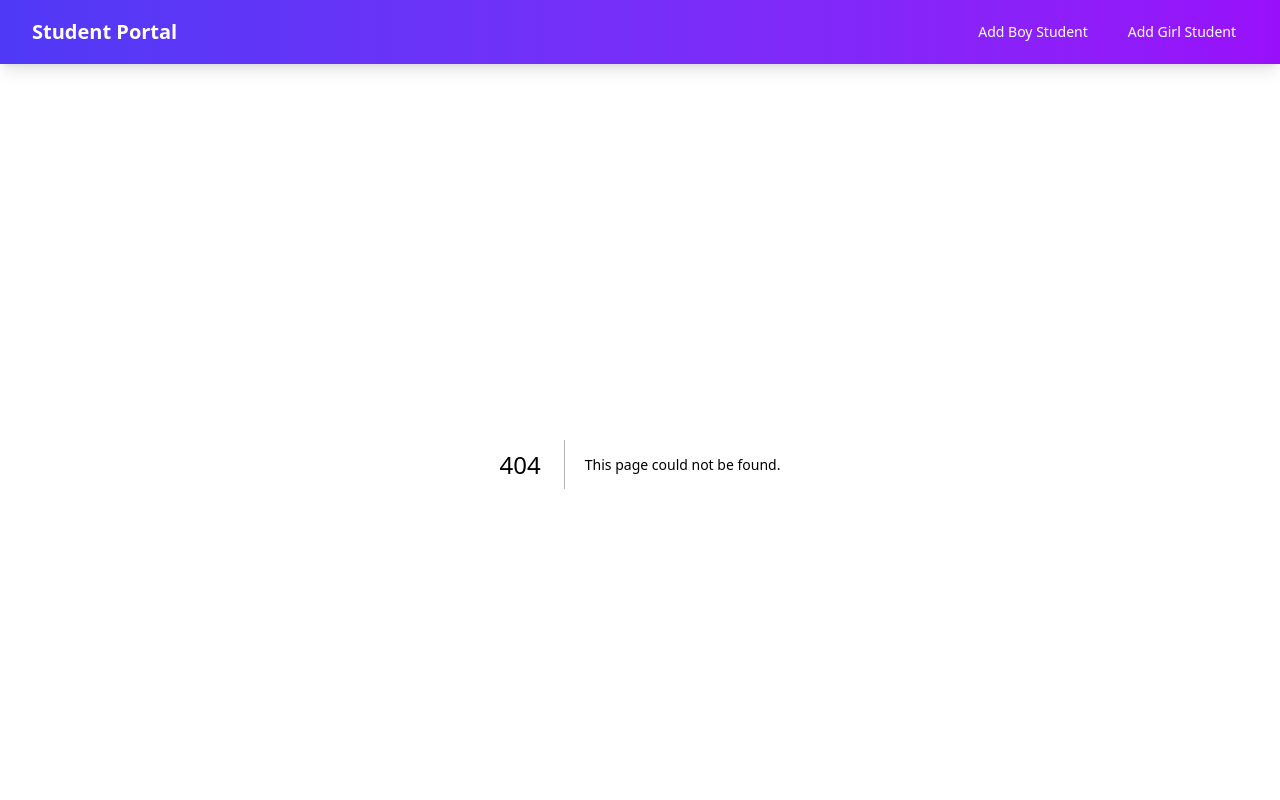
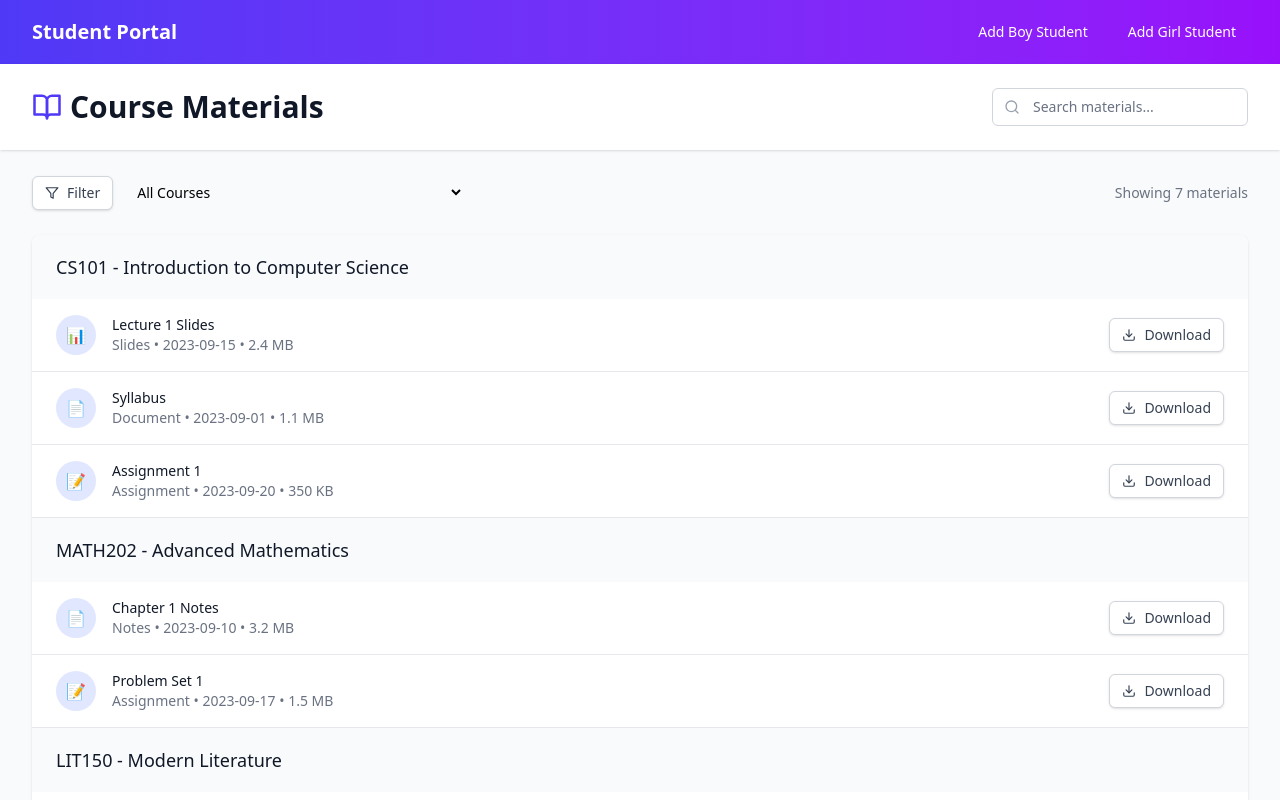
Before and after one commit to chaitu999projects/NextJS-Day-3, a Next.js app: page /materials in a window 1280 px wide. Before the commit this address had no page. Shown: the top 800 px of the page. Built offline with nearby package versions, Linux system fonts and the light colour scheme.

Commit message:
api routing was changed

```diff
--- a/package.json
+++ b/package.json
@@ -14,7 +14,8 @@
     "mongoose": "^8.17.1",
     "next": "15.4.6",
     "react": "19.1.0",
-    "react-dom": "19.1.0"
+    "react-dom": "19.1.0",
+    "react-icons": "^5.5.0"
   },
   "devDependencies": {
     "@tailwindcss/postcss": "^4",
--- a/src/app/Components/Navbar/Navbar.jsx
+++ b/src/app/Components/Navbar/Navbar.jsx
@@ -12,7 +12,7 @@ const Navbar = () => {
       <div className="max-w-7xl mx-auto px-4 sm:px-6 lg:px-8">
         <div className="flex items-center justify-between h-16">
           <div className="flex-shrink-0 flex items-center">
-            <span className="text-white font-bold text-xl">Student Portal</span>
+            <span className="text-white font-bold text-xl"><Link href='/'>Student Portal</Link></span>
           </div>
 
           <div className="hidden md:block">
--- a/src/app/addstudents/addboys/page.jsx
+++ b/src/app/addstudents/addboys/page.jsx
@@ -18,7 +18,7 @@ const AddBoys = () => {
         setIsSubmitting(true);
 
         try {
-            const res = await fetch("http://localhost:3000/api/collage/students/boys", {
+            const res = await fetch("/api/collage/students/boys", {
                 method: "POST",
                 headers: {
                     "Content-Type": "application/json",
--- /dev/null
+++ b/src/app/materials/page.jsx
@@ -0,0 +1,123 @@
+import Link from 'next/link';
+import { FiDownload, FiSearch, FiFilter, FiBookOpen } from 'react-icons/fi';
+
+const MaterialsPage = () => {
+  // Sample course materials data
+  const courses = [
+    {
+      id: 1,
+      title: 'Introduction to Computer Science',
+      code: 'CS101',
+      materials: [
+        { name: 'Lecture 1 Slides', type: 'slides', date: '2023-09-15', size: '2.4 MB' },
+        { name: 'Syllabus', type: 'document', date: '2023-09-01', size: '1.1 MB' },
+        { name: 'Assignment 1', type: 'assignment', date: '2023-09-20', size: '350 KB' },
+      ]
+    },
+    {
+      id: 2,
+      title: 'Advanced Mathematics',
+      code: 'MATH202',
+      materials: [
+        { name: 'Chapter 1 Notes', type: 'notes', date: '2023-09-10', size: '3.2 MB' },
+        { name: 'Problem Set 1', type: 'assignment', date: '2023-09-17', size: '1.5 MB' },
+      ]
+    },
+    {
+      id: 3,
+      title: 'Modern Literature',
+      code: 'LIT150',
+      materials: [
+        { name: 'Reading List', type: 'document', date: '2023-09-05', size: '800 KB' },
+        { name: 'Analysis Template', type: 'template', date: '2023-09-12', size: '1.2 MB' },
+      ]
+    }
+  ];
+
+  return (
+    <div className="min-h-screen bg-gray-50">
+      {/* Header */}
+      <header className="bg-white shadow">
+        <div className="max-w-7xl mx-auto px-4 py-6 sm:px-6 lg:px-8 flex justify-between items-center">
+          <h1 className="text-3xl font-bold text-gray-900 flex items-center">
+            <FiBookOpen className="mr-2 text-indigo-600" />
+            Course Materials
+          </h1>
+          <div className="relative w-64">
+            <div className="absolute inset-y-0 left-0 pl-3 flex items-center pointer-events-none">
+              <FiSearch className="text-gray-400" />
+            </div>
+            <input
+              type="text"
+              placeholder="Search materials..."
+              className="block w-full pl-10 pr-3 py-2 border border-gray-300 rounded-md leading-5 bg-white placeholder-gray-500 focus:outline-none focus:ring-indigo-500 focus:border-indigo-500 sm:text-sm"
+            />
+          </div>
+        </div>
+      </header>
+
+      {/* Main Content */}
+      <main className="max-w-7xl mx-auto px-4 py-6 sm:px-6 lg:px-8">
+        {/* Filters */}
+        <div className="mb-6 flex flex-col sm:flex-row justify-between items-start sm:items-center gap-4">
+          <div className="flex items-center space-x-2">
+            <button className="inline-flex items-center px-3 py-2 border border-gray-300 shadow-sm text-sm leading-4 font-medium rounded-md text-gray-700 bg-white hover:bg-gray-50 focus:outline-none focus:ring-2 focus:ring-offset-2 focus:ring-indigo-500">
+              <FiFilter className="mr-2" />
+              Filter
+            </button>
+            <select className="block w-full pl-3 pr-10 py-2 text-base border-gray-300 focus:outline-none focus:ring-indigo-500 focus:border-indigo-500 sm:text-sm rounded-md">
+              <option>All Courses</option>
+              {courses.map(course => (
+                <option key={course.id} value={course.id}>{course.code}: {course.title}</option>
+              ))}
+            </select>
+          </div>
+          <div className="text-sm text-gray-500">
+            Showing {courses.reduce((acc, course) => acc + course.materials.length, 0)} materials
+          </div>
+        </div>
+
+        {/* Course Materials List */}
+        <div className="bg-white shadow overflow-hidden sm:rounded-lg">
+          {courses.map(course => (
+            <div key={course.id} className="border-b border-gray-200 last:border-b-0">
+              <div className="px-4 py-5 sm:px-6 bg-gray-50">
+                <h3 className="text-lg leading-6 font-medium text-gray-900">
+                  {course.code} - {course.title}
+                </h3>
+              </div>
+              <div className="divide-y divide-gray-200">
+                {course.materials.map((material, index) => (
+                  <div key={index} className="px-4 py-4 sm:px-6 hover:bg-gray-50 transition-colors">
+                    <div className="flex items-center justify-between">
+                      <div className="flex items-center">
+                        <div className="flex-shrink-0 h-10 w-10 rounded-full bg-indigo-100 flex items-center justify-center">
+                          <span className="text-indigo-600">
+                            {material.type === 'slides' ? '📊' :
+                             material.type === 'assignment' ? '📝' : '📄'}
+                          </span>
+                        </div>
+                        <div className="ml-4">
+                          <h4 className="text-sm font-medium text-gray-900">{material.name}</h4>
+                          <p className="text-sm text-gray-500">
+                            {material.type.charAt(0).toUpperCase() + material.type.slice(1)} • {material.date} • {material.size}
+                          </p>
+                        </div>
+                      </div>
+                      <button className="ml-4 inline-flex items-center px-3 py-1.5 border border-gray-300 shadow-sm text-sm font-medium rounded-md text-gray-700 bg-white hover:bg-gray-50 focus:outline-none focus:ring-2 focus:ring-offset-2 focus:ring-indigo-500">
+                        <FiDownload className="mr-2" />
+                        Download
+                      </button>
+                    </div>
+                  </div>
+                ))}
+              </div>
+            </div>
+          ))}
+        </div>
+      </main>
+    </div>
+  );
+};
+
+export default MaterialsPage;
--- a/src/app/page.js
+++ b/src/app/page.js
@@ -1,12 +1,58 @@
-import React from 'react'
-import Navbar from './Components/Navbar/Navbar'
+import React from 'react';
+import Link from 'next/link';
 
-const page = () => {
+const HomePage = () => {
   return (
-    <div>
-      <h1 className='text-9xl'>REDDY</h1>
+    <div className="min-h-screen bg-gradient-to-br from-blue-50 to-indigo-100">
+
+      {/* Hero Section */}
+      <div className="max-w-7xl mx-auto px-4 sm:px-6 lg:px-8 py-16 md:py-24">
+        <div className="text-center">
+          <h1 className="text-4xl md:text-6xl font-extrabold tracking-tight text-gray-900">
+            Welcome to <span className="text-indigo-600">Your Student Portal</span>
+          </h1>
+          <p className="mt-6 max-w-lg mx-auto text-xl text-gray-500">
+            Access your courses, grades, and academic resources all in one place.
+          </p>
+          <div className="mt-10 flex justify-center gap-4">
+            <Link href="/" className="px-8 py-3 border border-transparent text-base font-medium rounded-md text-white bg-indigo-600 hover:bg-indigo-700 md:py-4 md:text-lg md:px-10 transition-colors">
+              Go to Dashboard
+            </Link>
+            <Link href="/courses" className="px-8 py-3 border border-transparent text-base font-medium rounded-md text-indigo-700 bg-indigo-100 hover:bg-indigo-200 md:py-4 md:text-lg md:px-10 transition-colors">
+              Browse Courses
+            </Link>
+          </div>
+        </div>
+      </div>
+
+      {/* Quick Access Cards */}
+      <div className="max-w-7xl mx-auto px-4 sm:px-6 lg:px-8 pb-24">
+        <div className="grid grid-cols-1 gap-6 sm:grid-cols-2 lg:grid-cols-4">
+          {[
+            { title: 'Course Materials', icon: '📚', link: '/materials' },
+            { title: 'Assignment Hub', icon: '📝', link: '/assignments' },
+            { title: 'Grade Tracker', icon: '📊', link: '/grades' },
+            { title: 'Campus Resources', icon: '🏛️', link: '/resources' },
+          ].map((item) => (
+            <Link
+              key={item.title}
+              href={item.link}
+              className="bg-white overflow-hidden shadow rounded-lg hover:shadow-md transition-shadow"
+            >
+              <div className="px-4 py-5 sm:p-6 flex items-center">
+                <span className="text-3xl mr-4">{item.icon}</span>
+                <div>
+                  <h3 className="text-lg font-medium text-gray-900">{item.title}</h3>
+                  <p className="mt-1 text-sm text-gray-500">View all {item.title.toLowerCase()}</p>
+                </div>
+              </div>
+            </Link>
+          ))}
+        </div>
+      </div>
+
     </div>
-  )
-}
+  );
+};
 
-export default page
+export default HomePage;
```
Also changed, not shown: 1 other file (tests, documents, lock files or other folders).
